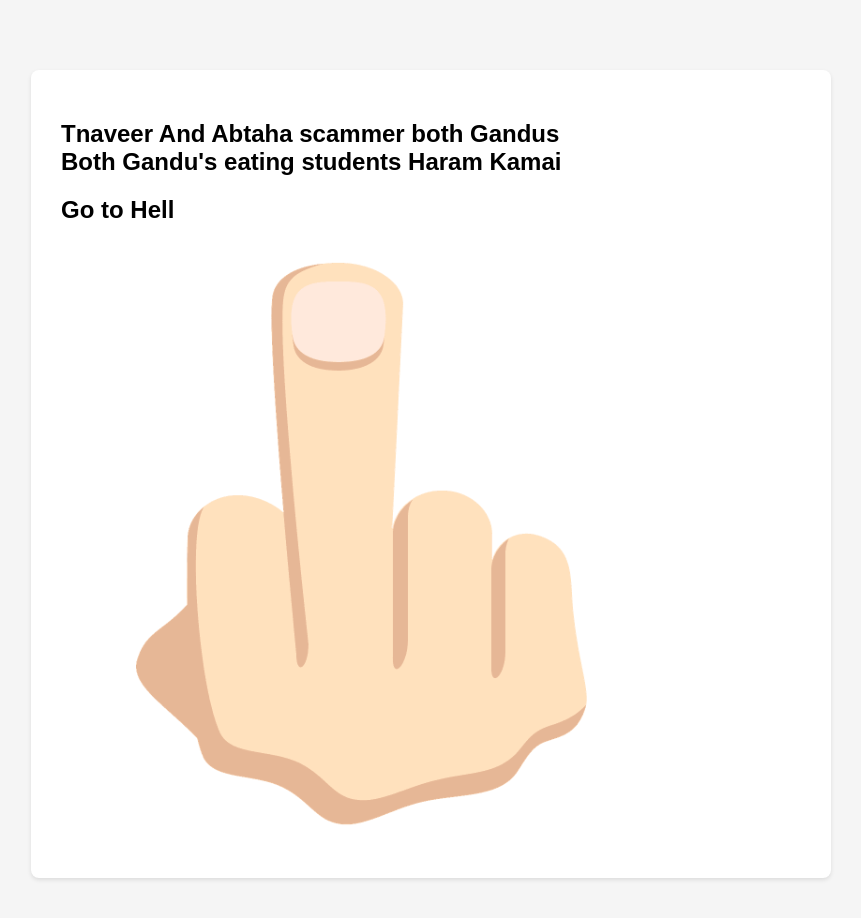
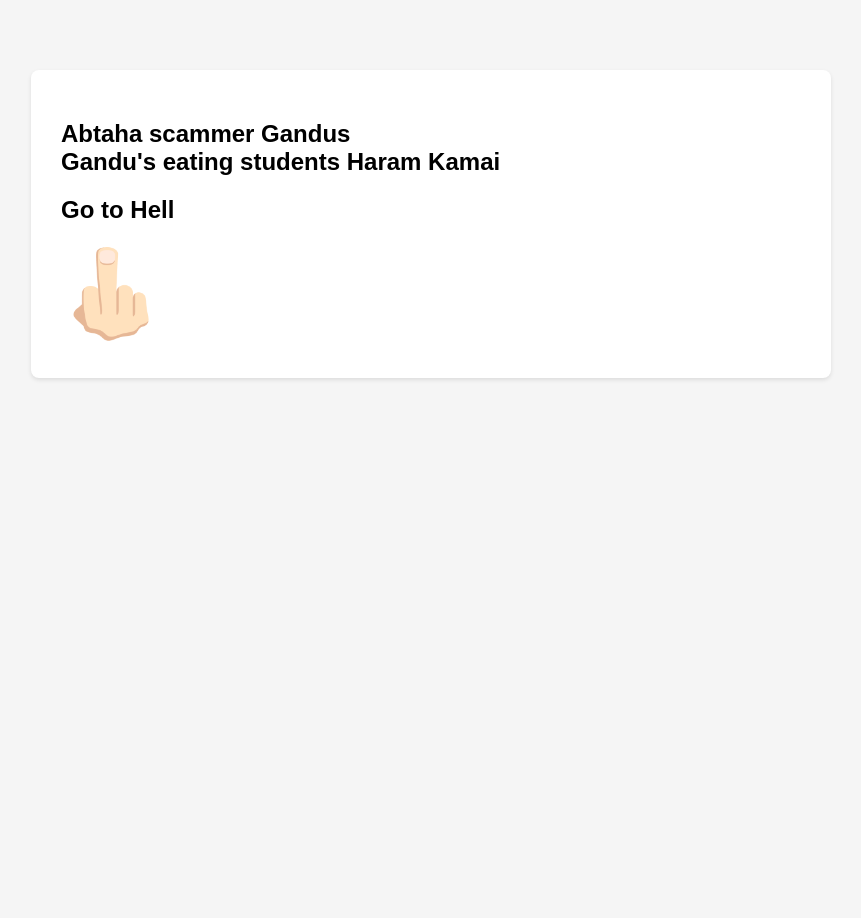
Before and after one commit to anonymousguru40-png/tanveer-gandu, a plain HTML site: page index.html in a window 1280 px wide. Shown: the whole page, without its empty margins (209-1070 px from the left). After the commit the page ends 800 px from the top, so only its background shows below. Drawn offline with Linux system fonts and the light colour scheme.

Commit message:
Update index.html

```diff
--- a/index.html
+++ b/index.html
@@ -22,9 +22,9 @@
 </head>
 <body>
     <div class="email-container">
-        <h2>Tnaveer And Abtaha scammer both Gandus <br>Both Gandu's eating students Haram Kamai </h2>
+        <h2>Abtaha scammer Gandus <br>Gandu's eating students Haram Kamai </h2>
         <h2>Go to Hell </h2>
-          <img src="middle-finger.png" width="600" alt="Middle finger emoji" />
+          <img src="middle-finger.png" width="100" alt="Middle finger emoji" />
     </div>
 </body>
 </html>
```
